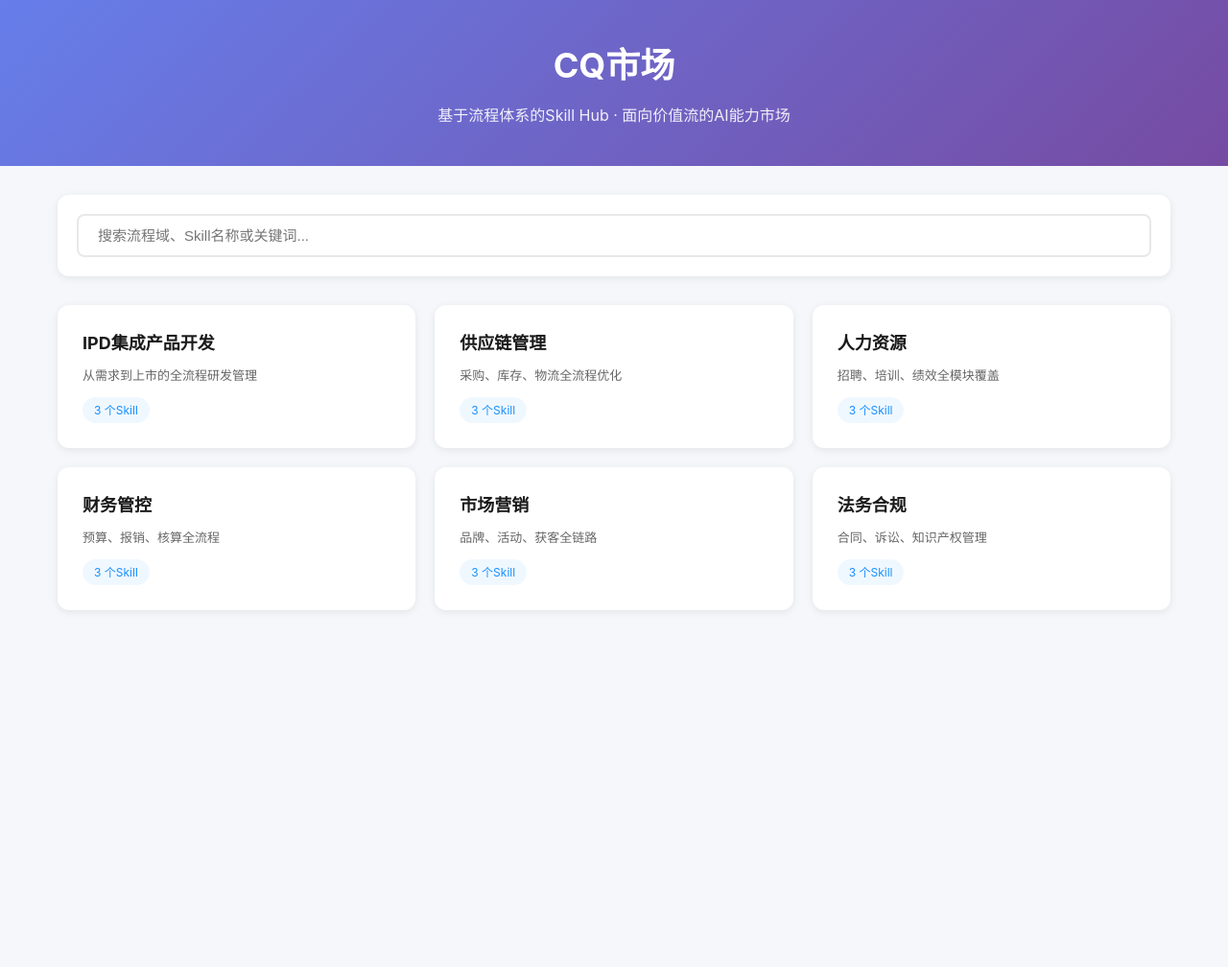
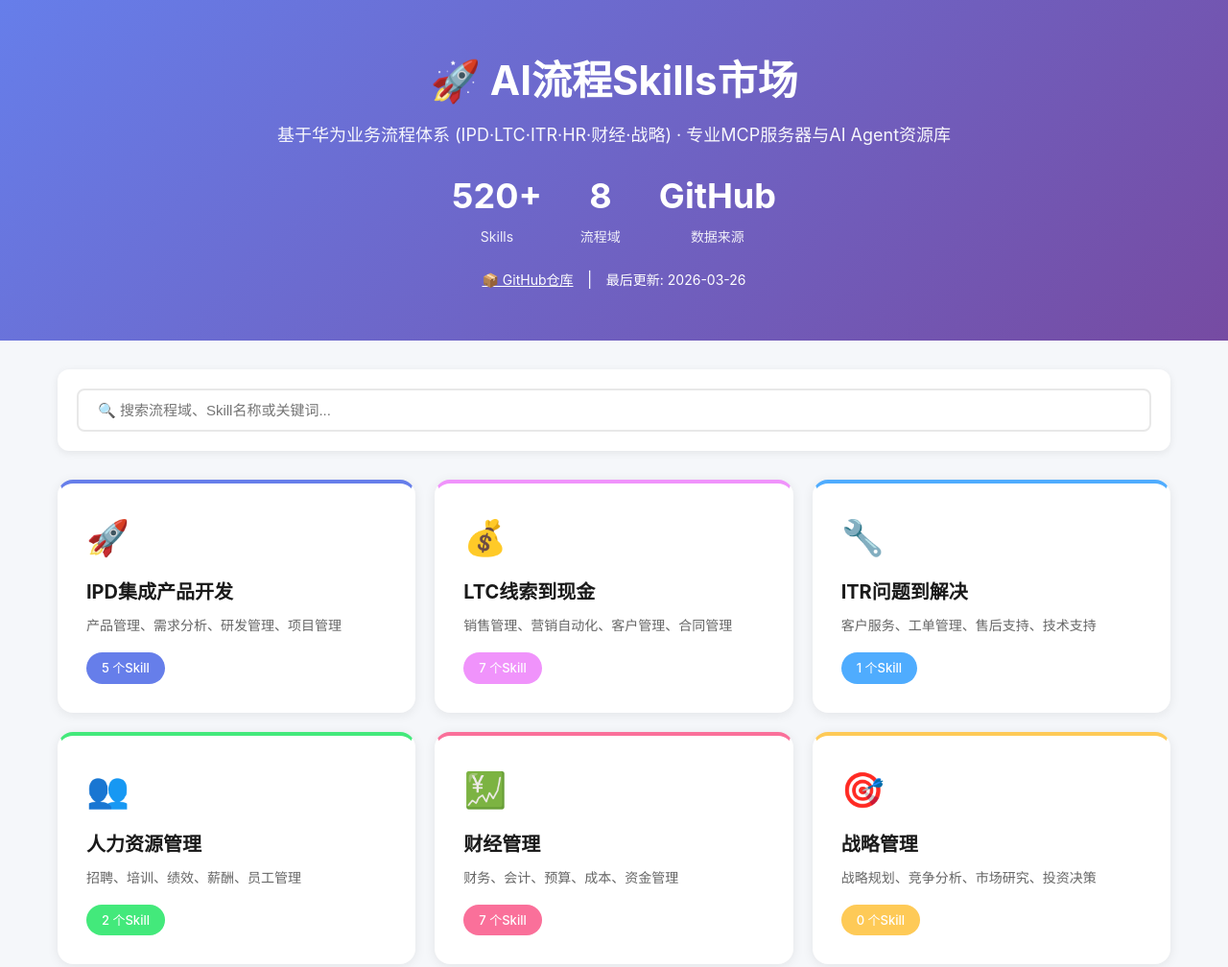
Before and after one commit to James19890801/skill-hub, a plain HTML site: page index.html in a window 1280 px wide. Shown: the top 1008 px of the page at 96% size. Before the commit the page ends 800 px from the top, so only its background shows below. Drawn offline with Linux system fonts and the light colour scheme.

Commit message:
Update portal page with 520+ Skills from GitHub

```diff
--- a/index.html
+++ b/index.html
@@ -3,7 +3,7 @@
 <head>
     <meta charset="UTF-8">
     <meta name="viewport" content="width=device-width, initial-scale=1.0">
-    <title>CQ市场 - 基于流程体系的Skill Hub</title>
+    <title>AI流程Skills市场 - 基于华为流程体系 · 520+ MCP服务器与AI Agent</title>
     <style>
         * { margin: 0; padding: 0; box-sizing: border-box; }
         body {
@@ -15,11 +15,29 @@
         .header {
             background: linear-gradient(135deg, #667eea 0%, #764ba2 100%);
             color: white;
-            padding: 40px 20px;
+            padding: 50px 20px;
             text-align: center;
         }
-        .header h1 { font-size: 36px; margin-bottom: 10px; }
-        .header p { font-size: 16px; opacity: 0.9; }
+        .header h1 { font-size: 42px; margin-bottom: 10px; font-weight: 700; }
+        .header .subtitle { font-size: 18px; opacity: 0.95; margin-bottom: 20px; }
+        .stats-bar {
+            display: flex;
+            justify-content: center;
+            gap: 40px;
+            margin-top: 20px;
+        }
+        .stat-item {
+            text-align: center;
+        }
+        .stat-number {
+            font-size: 36px;
+            font-weight: 700;
+            display: block;
+        }
+        .stat-label {
+            font-size: 14px;
+            opacity: 0.9;
+        }
         .container { max-width: 1200px; margin: 0 auto; padding: 30px 20px; }
         .search-box {
             background: white;
@@ -45,35 +63,42 @@
         }
         .domain-card {
             background: white;
-            border-radius: 12px;
-            padding: 24px;
-            box-shadow: 0 2px 8px rgba(0,0,0,0.08);
+            border-radius: 16px;
+            padding: 28px;
+            box-shadow: 0 2px 12px rgba(0,0,0,0.08);
             cursor: pointer;
             transition: all 0.3s;
             border: 2px solid transparent;
+            position: relative;
+            overflow: hidden;
         }
         .domain-card:hover {
-            transform: translateY(-4px);
-            box-shadow: 0 8px 24px rgba(0,0,0,0.12);
+            transform: translateY(-6px);
+            box-shadow: 0 12px 32px rgba(0,0,0,0.15);
             border-color: #667eea;
         }
+        .domain-icon {
+            font-size: 36px;
+            margin-bottom: 12px;
+        }
         .domain-card h3 {
-            font-size: 18px;
+            font-size: 20px;
             color: #1a1a1a;
             margin-bottom: 8px;
         }
         .domain-card p {
-            font-size: 13px;
+            font-size: 14px;
             color: #666;
-            margin-bottom: 12px;
+            margin-bottom: 16px;
         }
         .skill-count {
             display: inline-block;
-            background: #f0f8ff;
-            color: #1890ff;
-            padding: 4px 12px;
+            background: linear-gradient(135deg, #667eea 0%, #764ba2 100%);
+            color: white;
+            padding: 6px 16px;
             border-radius: 20px;
-            font-size: 12px;
+            font-size: 13px;
+            font-weight: 500;
         }
         .skill-list {
             display: none;
@@ -142,13 +167,32 @@
 </head>
 <body>
     <div class="header">
-        <h1>CQ市场</h1>
-        <p>基于流程体系的Skill Hub · 面向价值流的AI能力市场</p>
+        <h1>🚀 AI流程Skills市场</h1>
+        <p class="subtitle">基于华为业务流程体系 (IPD·LTC·ITR·HR·财经·战略) · 专业MCP服务器与AI Agent资源库</p>
+        <div class="stats-bar">
+            <div class="stat-item">
+                <span class="stat-number" id="totalSkills">520+</span>
+                <span class="stat-label">Skills</span>
+            </div>
+            <div class="stat-item">
+                <span class="stat-number" id="totalDomains">8</span>
+                <span class="stat-label">流程域</span>
+            </div>
+            <div class="stat-item">
+                <span class="stat-number" id="totalSources">GitHub</span>
+                <span class="stat-label">数据来源</span>
+            </div>
+        </div>
+        <div style="margin-top: 20px;">
+            <a href="https://github.com/James19890801/ai-process-skills-market" target="_blank" style="color: white; text-decoration: underline; font-size: 14px;">📦 GitHub仓库</a>
+            <span style="color: white; margin: 0 10px;">|</span>
+            <span style="color: white; font-size: 14px;">最后更新: 2026-03-26</span>
+        </div>
     </div>
 
     <div class="container">
         <div class="search-box">
-            <input type="text" placeholder="搜索流程域、Skill名称或关键词..." id="searchInput">
+            <input type="text" placeholder="🔍 搜索流程域、Skill名称或关键词..." id="searchInput">
         </div>
 
         <div class="domain-grid" id="domainGrid">
@@ -163,68 +207,54 @@
     </div>
 
     <script>
-        const domains = [
-            {
-                id: 'ipd',
-                name: 'IPD集成产品开发',
-                desc: '从需求到上市的全流程研发管理',
-                skills: [
-                    { name: '需求分析助手', desc: '自动分析用户需求，输出PRD文档结构', cmd: 'qoder skill install ipd-requirement-analyzer' },
-                    { name: '技术方案评审', desc: '基于历史案例评估技术方案可行性', cmd: 'qoder skill install ipd-tech-review' },
-                    { name: '项目风险评估', desc: '识别研发项目中的潜在风险点', cmd: 'qoder skill install ipd-risk-assessment' }
-                ]
-            },
-            {
-                id: 'supply-chain',
-                name: '供应链管理',
-                desc: '采购、库存、物流全流程优化',
-                skills: [
-                    { name: '供应商评估', desc: '多维度评估供应商资质与风险', cmd: 'qoder skill install scm-supplier-eval' },
-                    { name: '库存预警分析', desc: '智能预测库存短缺与积压风险', cmd: 'qoder skill install scm-inventory-alert' },
-                    { name: '采购合同审查', desc: '自动识别采购合同中的风险条款', cmd: 'qoder skill install scm-contract-review' }
-                ]
-            },
-            {
-                id: 'hr',
-                name: '人力资源',
-                desc: '招聘、培训、绩效全模块覆盖',
-                skills: [
-                    { name: '简历智能筛选', desc: '基于JD自动筛选匹配简历', cmd: 'qoder skill install hr-resume-screening' },
-                    { name: '面试问题生成', desc: '根据岗位生成结构化面试题', cmd: 'qoder skill install hr-interview-questions' },
-                    { name: '员工离职预警', desc: '分析员工行为数据预测离职风险', cmd: 'qoder skill install hr-turnover-prediction' }
-                ]
-            },
-            {
-                id: 'finance',
-                name: '财务管控',
-                desc: '预算、报销、核算全流程',
-                skills: [
-                    { name: '费用报销审核', desc: '自动审核报销单据合规性', cmd: 'qoder skill install finance-expense-review' },
-                    { name: '预算执行分析', desc: '实时监控预算执行情况', cmd: 'qoder skill install finance-budget-analysis' },
-                    { name: '合同财务条款审查', desc: '识别合同中的财务风险点', cmd: 'qoder skill install finance-contract-review' }
-                ]
-            },
-            {
-                id: 'marketing',
-                name: '市场营销',
-                desc: '品牌、活动、获客全链路',
-                skills: [
-                    { name: '营销文案生成', desc: '基于产品卖点生成营销文案', cmd: 'qoder skill install mkt-copywriting' },
-                    { name: '竞品分析报告', desc: '自动收集分析竞品信息', cmd: 'qoder skill install mkt-competitor-analysis' },
-                    { name: '活动方案策划', desc: '生成完整的营销活动策划案', cmd: 'qoder skill install mkt-event-planning' }
-                ]
-            },
-            {
-                id: 'legal',
-                name: '法务合规',
-                desc: '合同、诉讼、知识产权管理',
-                skills: [
-                    { name: '合同风险识别', desc: '自动识别各类合同风险条款', cmd: 'qoder skill install legal-risk-detection' },
-                    { name: '法律条文检索', desc: '快速检索相关法律法规', cmd: 'qoder skill install legal-clause-search' },
-                    { name: '诉讼材料整理', desc: '自动整理诉讼案件材料', cmd: 'qoder skill install legal-litigation-prep' }
-                ]
+        // 流程域定义
+        const domainConfig = {
+            ipd: { name: 'IPD集成产品开发', icon: '🚀', desc: '产品管理、需求分析、研发管理、项目管理', color: '#667eea' },
+            ltc: { name: 'LTC线索到现金', icon: '💰', desc: '销售管理、营销自动化、客户管理、合同管理', color: '#f093fb' },
+            itr: { name: 'ITR问题到解决', icon: '🔧', desc: '客户服务、工单管理、售后支持、技术支持', color: '#4facfe' },
+            hr: { name: '人力资源管理', icon: '👥', desc: '招聘、培训、绩效、薪酬、员工管理', color: '#43e97b' },
+            finance: { name: '财经管理', icon: '💹', desc: '财务、会计、预算、成本、资金管理', color: '#fa709a' },
+            strategy: { name: '战略管理', icon: '🎯', desc: '战略规划、竞争分析、市场研究、投资决策', color: '#feca57' },
+            general: { name: '通用工具', icon: '🛠️', desc: '开发工具、协作工具、自动化工具、AI Agent', color: '#48dbfb' },
+            mcp: { name: 'MCP服务器', icon: '🔌', desc: 'Model Context Protocol服务器、AI工具集成', color: '#ff9ff3' }
+        };
+
+        let skillsData = [];
+        let domains = [];
+
+        // 加载Skills数据
+        async function loadSkillsData() {
+            try {
+                const response = await fetch('skills-database.json');
+                const data = await response.json();
+                skillsData = data.skills || [];
+
+                // 按分类组织数据
+                const grouped = {};
+                Object.keys(domainConfig).forEach(key => {
+                    grouped[key] = [];
+                });
+
+                skillsData.forEach(skill => {
+                    if (grouped[skill.category]) {
+                        grouped[skill.category].push(skill);
+                    }
+                });
+
+                // 构建domains数组
+                domains = Object.keys(domainConfig).map(key => ({
+                    id: key,
+                    ...domainConfig[key],
+                    skills: grouped[key] || []
+                }));
+
+                renderDomains();
+            } catch (error) {
+                console.error('加载Skills数据失败:', error);
+                document.getElementById('domainGrid').innerHTML =
+                    '<div style="grid-column: 1/-1; text-align:center; padding:40px; color:#999;">加载数据失败，请刷新页面重试</div>';
             }
-        ];
+        }
 
         function showDomains() {
             document.getElementById('domainGrid').style.display = 'grid';
@@ -237,18 +267,30 @@
 
             document.getElementById('domainGrid').style.display = 'none';
             document.getElementById('skillList').classList.add('active');
-            document.getElementById('currentDomain').textContent = domain.name;
+            document.getElementById('currentDomain').textContent = domain.icon + ' ' + domain.name + ' (' + domain.skills.length + ')';
 
             const container = document.getElementById('skillsContainer');
+            if (domain.skills.length === 0) {
+                container.innerHTML = '<div style="text-align:center; padding:40px; color:#999;">暂无Skills数据</div>';
+                return;
+            }
+
             container.innerHTML = domain.skills.map(skill => `
                 <div class="skill-item">
                     <div class="skill-header">
                         <span class="skill-name">${skill.name}</span>
+                        <small style="color:#999;font-size:12px;">⭐ ${skill.stars || 0} · ${skill.language || 'Unknown'}</small>
                     </div>
-                    <div class="skill-desc">${skill.desc}</div>
+                    <div class="skill-desc">${skill.description}</div>
+                    <div style="margin-bottom: 10px;">
+                        <small style="color:#667eea;">🏷️ ${(skill.tags || []).join(', ')}</small>
+                    </div>
                     <div class="install-box">
-                        <code class="install-cmd">${skill.cmd}</code>
-                        <button class="copy-btn" onclick="copyCmd('${skill.cmd}')">复制</button>
+                        <code class="install-cmd">${skill.install || 'npm install ' + skill.id}</code>
+                        <button class="copy-btn" onclick="copyCmd('${skill.install || 'npm install ' + skill.id}')">复制</button>
+                    </div>
+                    <div style="margin-top: 10px;">
+                        <a href="${skill.url}" target="_blank" style="color:#667eea; font-size:13px; text-decoration:none;">🔗 查看GitHub仓库</a>
                     </div>
                 </div>
             `).join('');
@@ -263,10 +305,11 @@
         function renderDomains() {
             const grid = document.getElementById('domainGrid');
             grid.innerHTML = domains.map(domain => `
-                <div class="domain-card" onclick="showSkills('${domain.id}')">
+                <div class="domain-card" onclick="showSkills('${domain.id}')" style="border-top: 4px solid ${domain.color}">
+                    <div class="domain-icon">${domain.icon}</div>
                     <h3>${domain.name}</h3>
                     <p>${domain.desc}</p>
-                    <span class="skill-count">${domain.skills.length} 个Skill</span>
+                    <span class="skill-count" style="background: ${domain.color}">${domain.skills.length} 个Skill</span>
                 </div>
             `).join('');
         }
@@ -278,23 +321,47 @@
                 return;
             }
 
-            const filtered = domains.filter(d =>
-                d.name.toLowerCase().includes(keyword) ||
-                d.desc.toLowerCase().includes(keyword) ||
-                d.skills.some(s => s.name.toLowerCase().includes(keyword))
-            );
+            // 搜索所有匹配的skills
+            const results = [];
+            domains.forEach(domain => {
+                domain.skills.forEach(skill => {
+                    if (skill.name.toLowerCase().includes(keyword) ||
+                        (skill.description && skill.description.toLowerCase().includes(keyword)) ||
+                        (skill.tags && skill.tags.some(tag => tag.toLowerCase().includes(keyword)))) {
+                        results.push({...skill, domainName: domain.name, domainId: domain.id});
+                    }
+                });
+            });
 
-            const grid = document.getElementById('domainGrid');
-            grid.innerHTML = filtered.map(domain => `
-                <div class="domain-card" onclick="showSkills('${domain.id}')">
-                    <h3>${domain.name}</h3>
-                    <p>${domain.desc}</p>
-                    <span class="skill-count">${domain.skills.length} 个Skill</span>
-                </div>
-            `).join('');
+            if (results.length > 0) {
+                const grid = document.getElementById('domainGrid');
+                grid.innerHTML = `
+                    <div style="grid-column: 1/-1; margin-bottom: 20px;">
+                        <h3 style="color:#667eea;">找到 ${results.length} 个匹配的Skill</h3>
+                        <button class="back-btn" onclick="renderDomains()" style="margin-top: 10px;">清除搜索</button>
+                    </div>
+                    ${results.map(skill => `
+                        <div class="domain-card" onclick="showSkills('${skill.domainId}')">
+                            <h3>${skill.name}</h3>
+                            <p>${skill.description ? skill.description.substring(0, 80) + '...' : ''}</p>
+                            <small style="color:#999;">${skill.domainName} · ⭐ ${skill.stars || 0}</small>
+                        </div>
+                    `).join('')}
+                `;
+            } else {
+                const grid = document.getElementById('domainGrid');
+                grid.innerHTML = `
+                    <div style="grid-column: 1/-1; text-align:center; padding:40px; color:#999;">
+                        未找到匹配的Skill
+                        <br><br>
+                        <button class="back-btn" onclick="renderDomains()">清除搜索</button>
+                    </div>
+                `;
+            }
         });
 
-        renderDomains();
+        // 页面加载时获取数据
+        loadSkillsData();
     </script>
 </body>
 </html>
```
